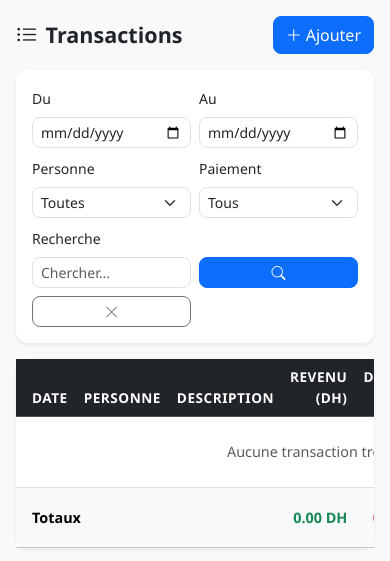
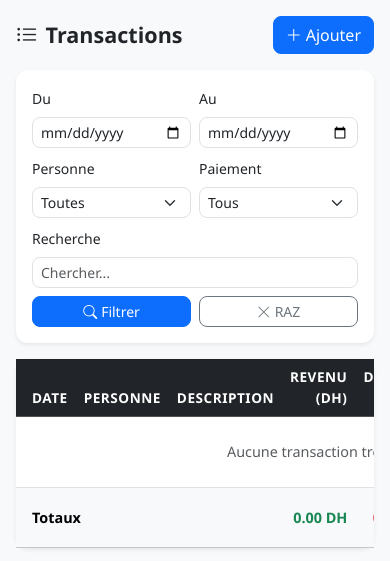
Before and after one commit to benlkadihamza/invoiceapp, a Flask app: page /transactions in a window 390 px wide. Shown: the part 59-620 px from the top of the page. Run offline with Flask 3, Linux system fonts and the light colour scheme; a user stored in the database is signed in; some libraries are stand-ins or nearby versions.

Commit message:
Update transactions.html

```diff
--- a/templates/transactions.html
+++ b/templates/transactions.html
@@ -37,15 +37,15 @@
                     {% endfor %}
                 </select>
             </div>
-            <div class="col-6 col-md-2">
+            <div class="col-12 col-md-2">
                 <label class="form-label small">Recherche</label>
                 <input type="text" name="search" class="form-control form-control-sm" placeholder="Chercher..." value="{{ filters.search or '' }}">
             </div>
             <div class="col-6 col-md-1">
-                <button type="submit" class="btn btn-primary btn-sm w-100"><i class="bi bi-search"></i></button>
+                <button type="submit" class="btn btn-primary btn-sm w-100"><i class="bi bi-search me-1"></i><span class="d-md-none">Filtrer</span></button>
             </div>
             <div class="col-6 col-md-1">
-                <a href="{{ url_for('transactions.index') }}" class="btn btn-outline-secondary btn-sm w-100"><i class="bi bi-x-lg"></i></a>
+                <a href="{{ url_for('transactions.index') }}" class="btn btn-outline-secondary btn-sm w-100"><i class="bi bi-x-lg me-1"></i><span class="d-md-none">RAZ</span></a>
             </div>
         </form>
     </div>
```
